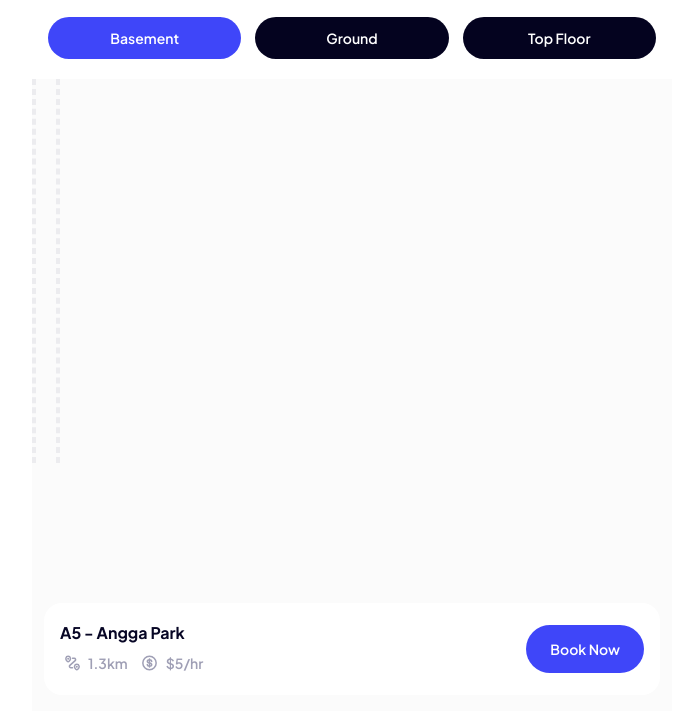
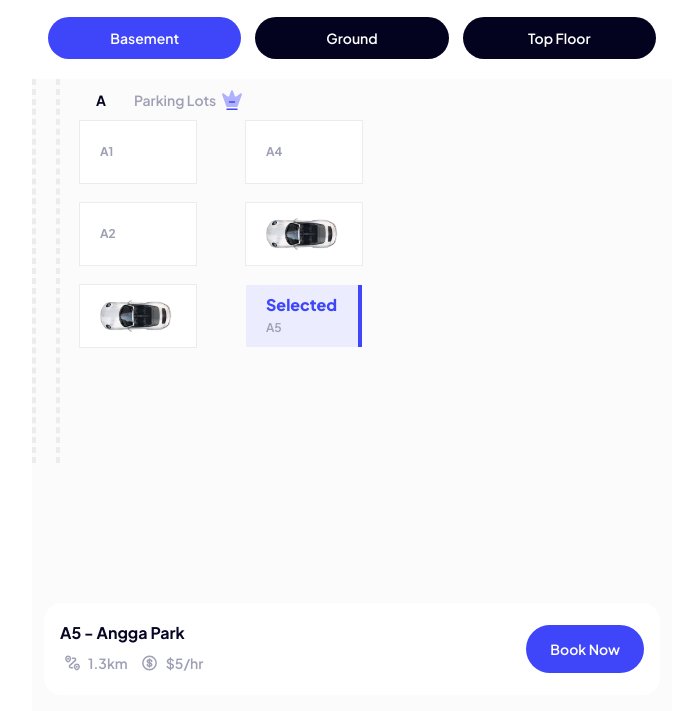
Before and after one commit to hisyamakbar/Park-app, a website: page src/index.html in a window 1280 px wide. Shown: the part 75-786 px from the top of the page, without its empty margins (288-975 px from the left). Drawn offline with Linux system fonts and the light colour scheme.

Commit message:
add parking

```diff
--- a/src/index.html
+++ b/src/index.html
@@ -98,6 +98,63 @@
 			<main id="parking" class="flex h-full gap-5">
 				<div class="h-96 border-[2px] border-[#ECECEF] border-dashed border-spacing-10"></div>
 				<div class="h-96 border-[2px] border-[#ECECEF] border-dashed border-spacing-10"></div>
+				<div class="flex flex-col">
+					<!-- Heading -->
+					<div class="flex items-center gap-3">
+						<div class="flex px-4 py-3 text-sm leading-[18px] font-bold text-[#04031F]">A</div>
+						<div class="flex items-center gap-1">
+							<p class="text-sm leading-[18px] font-semibold text-[#9F9FB5]">Parking Lots</p>
+							<svg width="24" height="24" viewBox="0 0 24 24" fill="none" xmlns="http://www.w3.org/2000/svg">
+								<path
+									opacity="0.4"
+									d="M16.77 18.98H7.23C6.81 18.98 6.43 18.71 6.29 18.32L2.13 6.67001C1.8 5.74001 2.86 4.95001 3.65 5.52001L7.65 8.38001C8.18 8.76001 8.94 8.53001 9.17 7.92001L11.06 2.88001C11.38 2.01001 12.61 2.01001 12.93 2.88001L14.82 7.92001C15.05 8.54001 15.8 8.76001 16.34 8.38001L20.34 5.52001C21.14 4.95001 22.19 5.75001 21.86 6.67001L17.7 18.32C17.57 18.71 17.19 18.98 16.77 18.98Z"
+									fill="#3F46F9"
+								/>
+								<path d="M17 22H7C6.59 22 6.25 21.66 6.25 21.25C6.25 20.84 6.59 20.5 7 20.5H17C17.41 20.5 17.75 20.84 17.75 21.25C17.75 21.66 17.41 22 17 22Z" fill="#3F46F9" />
+								<path d="M14.5 14.75H9.5C9.09 14.75 8.75 14.41 8.75 14C8.75 13.59 9.09 13.25 9.5 13.25H14.5C14.91 13.25 15.25 13.59 15.25 14C15.25 14.41 14.91 14.75 14.5 14.75Z" fill="#3F46F9" />
+							</svg>
+						</div>
+					</div>
+					<div class="grid grid-cols-2 gap-x-[50px] gap-y-5">
+						<div class="flex py-[10px] px-5 bg-white outline-1 outline outline-[#ECECEF]">
+							<!-- Content -->
+							<div class="flex flex-col py-3 w-[72px] h-[42px]">
+								<p class="text-xs leading-[18px] font-bold text-[#9F9FB5]">A1</p>
+							</div>
+						</div>
+						<div class="flex py-[10px] px-5 bg-white outline-1 outline outline-[#ECECEF]">
+							<!-- Content -->
+							<div class="flex flex-col py-3 w-[72px] h-[42px]">
+								<p class="text-xs leading-[18px] font-bold text-[#9F9FB5]">A4</p>
+							</div>
+						</div>
+						<div class="flex py-[10px] px-5 bg-white outline-1 outline outline-[#ECECEF]">
+							<!-- Content -->
+							<div class="flex flex-col py-3 w-[72px] h-[42px]">
+								<p class="text-xs leading-[18px] font-bold text-[#9F9FB5]">A2</p>
+							</div>
+						</div>
+						<div class="flex py-[10px] px-5 bg-white outline-1 outline outline-[#ECECEF]">
+							<!-- Content -->
+							<div class="flex flex-col items-center justify-center py-3 w-[72px] h-[42px]">
+								<img src="assets/images/porsche.png" alt="parking car" />
+							</div>
+						</div>
+						<div class="flex py-[10px] px-5 bg-white outline-1 outline outline-[#ECECEF]">
+							<!-- Content -->
+							<div class="flex flex-col items-center justify-center py-3 w-[72px] h-[42px]">
+								<img src="assets/images/porsche.png" alt="parking car" />
+							</div>
+						</div>
+						<div class="flex py-[10px] px-5 bg-[#EBECFD] border-r-4 border-[#3F46F9]">
+							<!-- Content -->
+							<div class="flex flex-col justify-center py-3 w-[72px] h-[42px] gap-1">
+								<p class="text-base leading-[20px] font-extrabold text-[#3F46F9]">Selected</p>
+								<p class="text-xs leading-[18px] font-semibold text-[#9F9FB5]">A5</p>
+							</div>
+						</div>
+					</div>
+				</div>
 			</main>
 			<!-- Bottom Navigation -->
 			<div id="bottom-navitaion" class="fixed bottom-0 mx-auto max-w-[640px] w-full px-3 mb-[30px]">
```
Also changed, not shown: src/assets/images/porsche.png (added), src/output.css.
